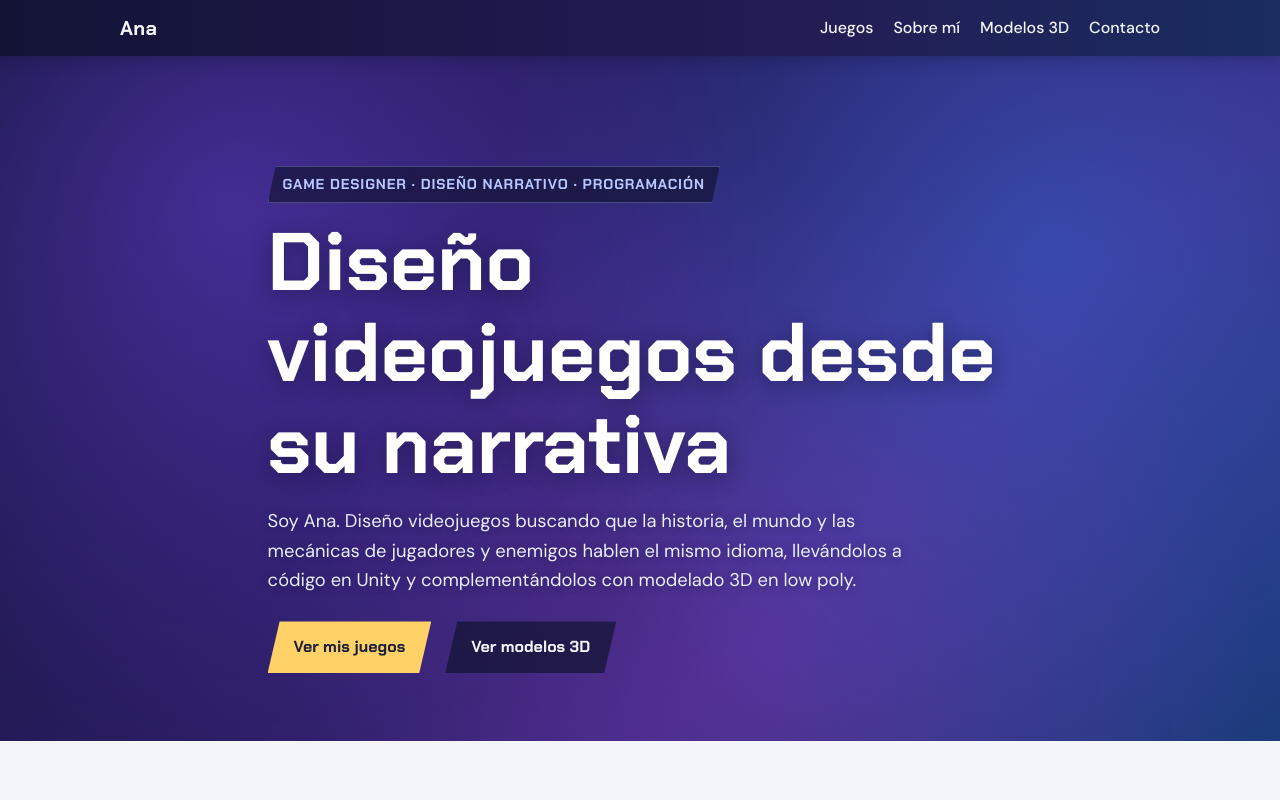
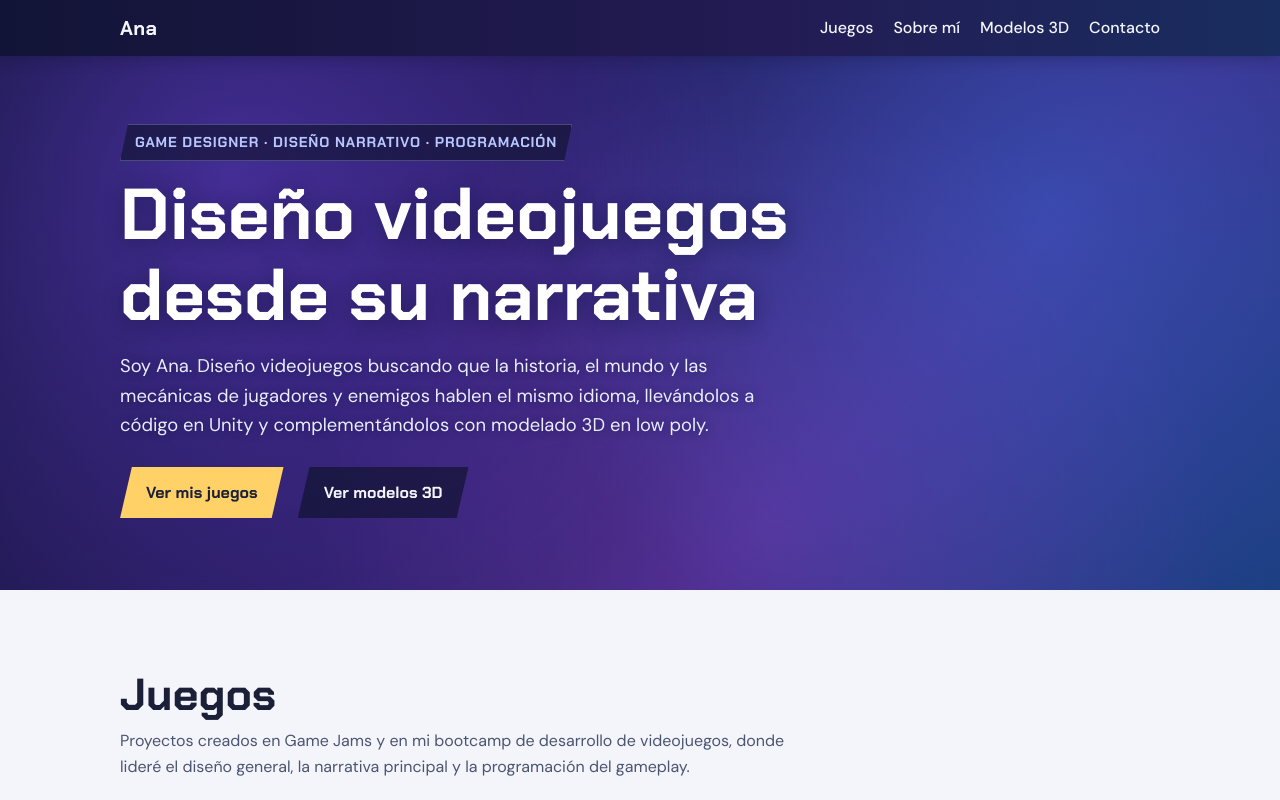
Before and after one commit to RohiniSakti/Portafolio, a plain HTML site: page index.html in a window 1280 px wide. Shown: the top 800 px of the page. Drawn offline with Linux system fonts and the light colour scheme.

Commit message:
Ajustar altura y alineacion del Hero para eliminar espacio vacio

```diff
--- a/index.html
+++ b/index.html
@@ -27,15 +27,15 @@ header.nav{position:sticky;top:0;z-index:10;background:linear-gradient(90deg,#12
 .nav a:hover{color:var(--mantequilla)}
 
 /* Hero */
-.hero{position:relative;overflow:hidden;color:#fff;min-height:76vh;display:flex;align-items:flex-end;
+.hero{position:relative;overflow:hidden;color:#fff;display:flex;align-items:center;
 background:
   radial-gradient(circle at 18% 22%, rgba(124,77,255,.42), transparent 46%),
   radial-gradient(circle at 82% 28%, rgba(56,132,255,.38), transparent 48%),
   radial-gradient(circle at 60% 88%, rgba(157,78,221,.28), transparent 50%),
   linear-gradient(135deg, #0f1233 0%, #261b5c 38%, #3c267d 68%, #1a3b7a 100%)}
-.hero .wrap{position:relative;z-index:1;padding-top:110px;padding-bottom:68px}
+.hero .wrap{position:relative;z-index:1;width:100%;padding-top:68px;padding-bottom:72px}
 .eyebrow{display:inline-block;margin-bottom:14px;padding:6px 14px;background:rgba(16,18,46,.62);border:1px solid rgba(184,199,255,.28);color:var(--menta);font-family:var(--head);font-size:.9rem;font-weight:700;letter-spacing:.06em;text-transform:uppercase;clip-path:polygon(8px 0,100% 0,calc(100% - 8px) 100%,0 100%)}
-.hero h1{font-size:clamp(2.5rem,7.8vw,5.1rem);max-width:14ch;text-shadow:0 4px 20px rgba(15,18,51,.45)}
+.hero h1{font-size:clamp(2.4rem,6.5vw,4.5rem);max-width:16ch;text-shadow:0 4px 20px rgba(15,18,51,.45)}
 .hero p{max-width:52ch;margin-top:16px;font-size:1.15rem;color:#e9edff;text-shadow:0 1px 10px rgba(15,18,51,.35)}
 .hero-actions{display:flex;gap:14px;flex-wrap:wrap;margin-top:26px}
 
```
